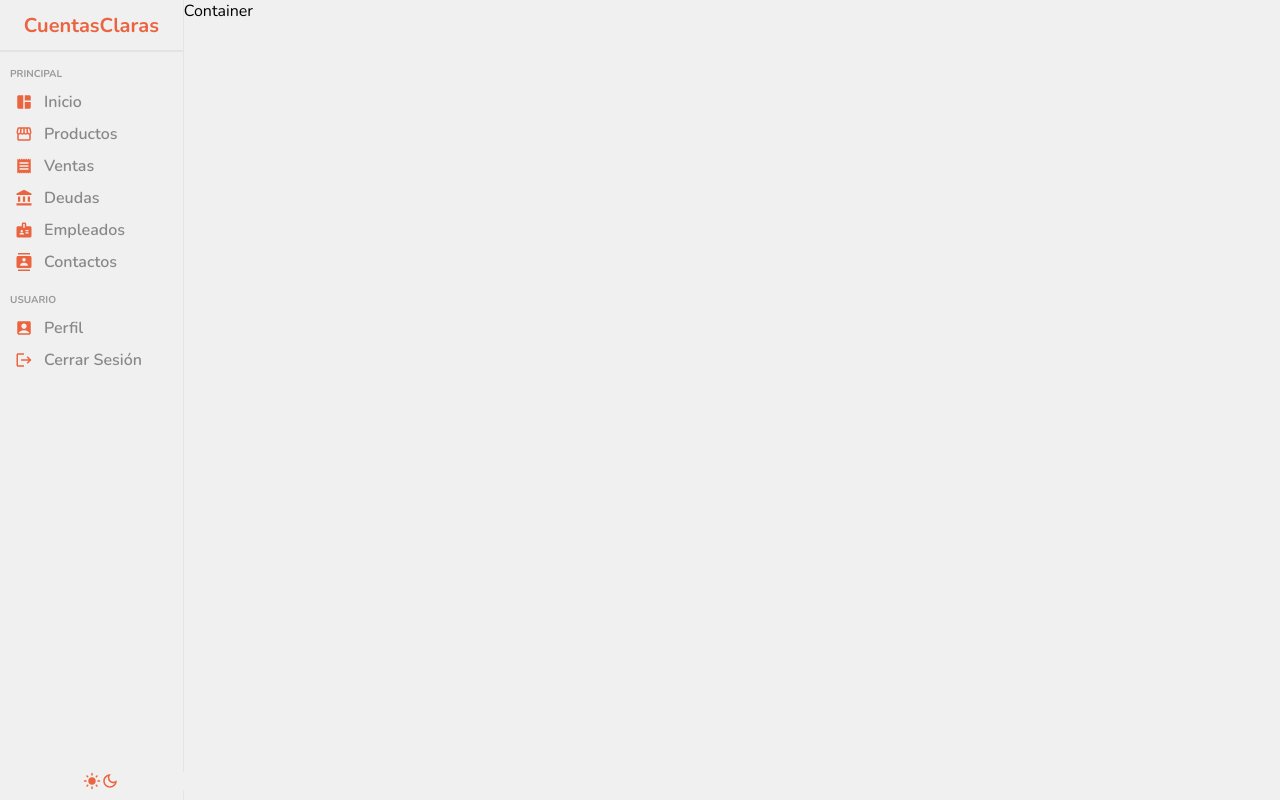
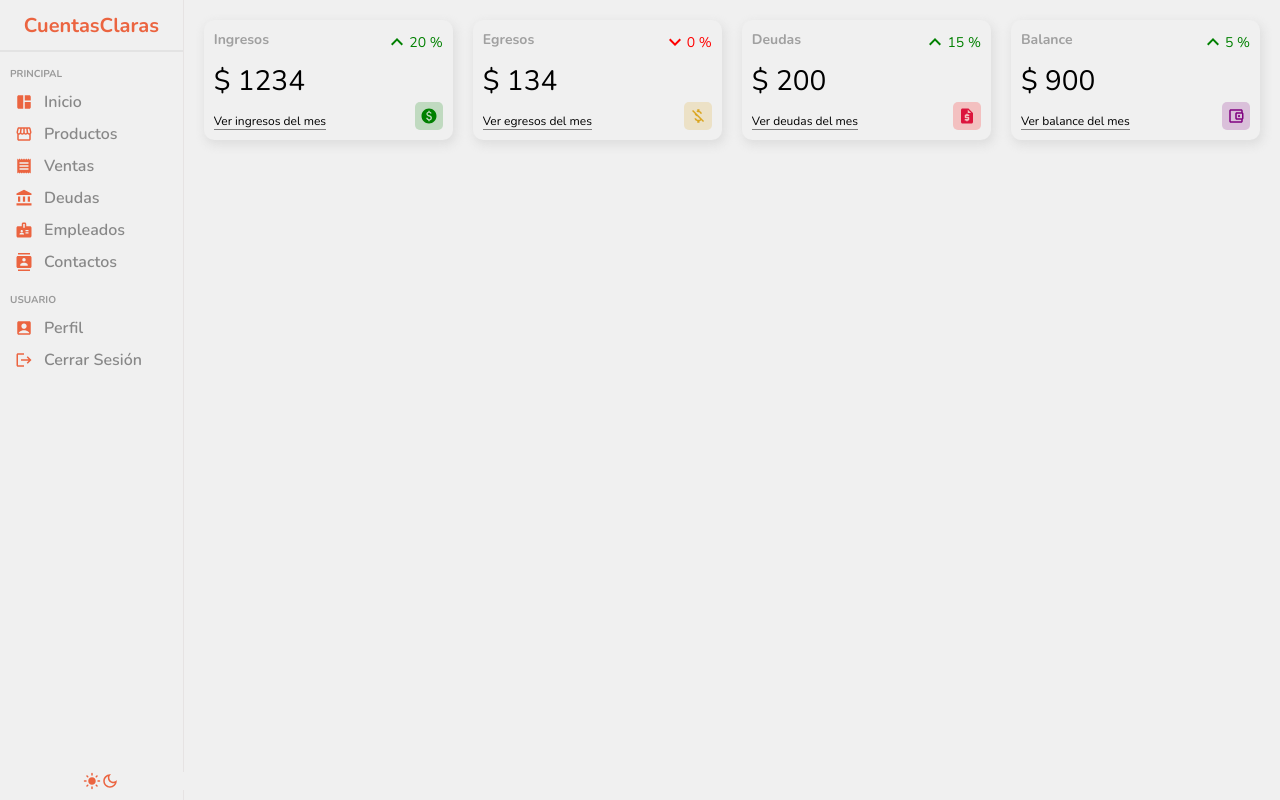
Before and after one commit to JuanDZambrano/invoice-application-fe, a React (Vite) app: page / in a window 1280 px wide. Built offline with nearby package versions, Linux system fonts and the light colour scheme.

Commit message:
[New] Widget component and widgets for the home page

```diff
--- a/src/components/index.ts
+++ b/src/components/global/index.ts
@@ -1,2 +1,2 @@
 export { Sidebar } from "./sidebar/Sidebar";
-export { Navbar } from "./navbar/Navbar";
+export { Widget } from "./widget/Widget";
--- /dev/null
+++ b/src/components/global/widget/Widget.tsx
@@ -0,0 +1,44 @@
+import KeyboardArrowDownIcon from "@mui/icons-material/KeyboardArrowDown";
+import KeyboardArrowUpIcon from "@mui/icons-material/KeyboardArrowUp";
+import "./Widget.scss";
+
+export interface Widget {
+  title: string;
+  counter: string;
+  link: string;
+  percentage: number;
+  icon: JSX.Element;
+  isMoney?: boolean;
+}
+
+export const Widget = ({
+  title,
+  counter,
+  link,
+  percentage,
+  icon,
+  isMoney = true,
+}: Widget): JSX.Element => {
+  return (
+    <div className="widget">
+      <div className="information">
+        <span className="title">{title}</span>
+        <span className="counter">
+          {isMoney && "$"} {counter}
+        </span>
+        <span className="link">{link}</span>
+      </div>
+      <div className="trend">
+        <div
+          className={
+            percentage > 0 ? "percentage positive" : "percentage negative"
+          }
+        >
+          {percentage > 0 ? <KeyboardArrowUpIcon /> : <KeyboardArrowDownIcon />}
+          {percentage} %
+        </div>
+        {icon}
+      </div>
+    </div>
+  );
+};
--- /dev/null
+++ b/src/components/global/widget/widget.scss
@@ -0,0 +1,54 @@
+.widget {
+  display: flex;
+  justify-content: space-between;
+  flex: 1;
+  padding: 10px;
+  -webkit-box-shadow: 2px 4px 10px 1px rgba(0, 0, 0, 0.47);
+  box-shadow: 2px 4px 10px 1px rgba(201, 201, 201, 0.47);
+  border-radius: 10px;
+  height: 100px;
+
+  .information,
+  .trend {
+    display: flex;
+    flex-direction: column;
+    justify-content: space-between;
+
+    .title {
+      font-weight: bold;
+      font-size: 14px;
+      color: rgb(160, 160, 160);
+    }
+
+    .counter {
+      font-size: 28px;
+      font-weight: 300;
+    }
+
+    .link {
+      width: max-content;
+      font-size: 12px;
+      border-bottom: 1px solid gray;
+    }
+
+    .percentage {
+      display: flex;
+      align-items: center;
+      font-size: 14px;
+
+      &.positive {
+        color: green;
+      }
+      &.negative {
+        color: red;
+      }
+    }
+
+    .icon {
+      font-size: 18px;
+      padding: 5px;
+      border-radius: 5px;
+      align-self: flex-end;
+    }
+  }
+}
--- /dev/null
+++ b/src/components/home/BalanceWidget.tsx
@@ -0,0 +1,22 @@
+import AccountBalanceWalletOutlinedIcon from "@mui/icons-material/AccountBalanceWalletOutlined";
+import { Widget } from "../global/widget/Widget";
+
+export const BalanceWidget = (): JSX.Element => {
+  return (
+    <Widget
+      title={"Balance"}
+      counter={"900"}
+      link={"Ver balance del mes"}
+      percentage={5}
+      icon={
+        <AccountBalanceWalletOutlinedIcon
+          className="icon"
+          style={{
+            backgroundColor: "rgba(128, 0, 128, 0.2)",
+            color: "purple",
+          }}
+        />
+      }
+    />
+  );
+};
--- /dev/null
+++ b/src/components/home/DebtsWidget.tsx
@@ -0,0 +1,22 @@
+import RequestQuoteIcon from "@mui/icons-material/RequestQuote";
+import { Widget } from "../global/widget/Widget";
+
+export const DebtsWidget = (): JSX.Element => {
+  return (
+    <Widget
+      title={"Deudas"}
+      counter={"200"}
+      link={"Ver deudas del mes"}
+      percentage={15}
+      icon={
+        <RequestQuoteIcon
+          className="icon"
+          style={{
+            color: "crimson",
+            backgroundColor: "rgba(255, 0, 0, 0.2)",
+          }}
+        />
+      }
+    />
+  );
+};
--- /dev/null
+++ b/src/components/home/ExpensesWidget.tsx
@@ -0,0 +1,22 @@
+import MoneyOffCsredOutlinedIcon from "@mui/icons-material/MoneyOffCsredOutlined";
+import { Widget } from "../global/widget/Widget";
+
+export const ExpensesWidget = (): JSX.Element => {
+  return (
+    <Widget
+      title={"Egresos"}
+      counter={"134"}
+      link={"Ver egresos del mes"}
+      percentage={0}
+      icon={
+        <MoneyOffCsredOutlinedIcon
+          className="icon"
+          style={{
+            color: "goldenrod",
+            backgroundColor: "rgba(218, 165, 32, 0.2)",
+          }}
+        />
+      }
+    />
+  );
+};
--- /dev/null
+++ b/src/components/home/IncomeWidget.tsx
@@ -0,0 +1,22 @@
+import PaidIcon from "@mui/icons-material/Paid";
+import { Widget } from "../global/widget/Widget";
+
+export const IncomeWidget = (): JSX.Element => {
+  return (
+    <Widget
+      title={"Ingresos"}
+      counter={"1234"}
+      link={"Ver ingresos del mes"}
+      percentage={20}
+      icon={
+        <PaidIcon
+          className="icon"
+          style={{
+            color: "green",
+            backgroundColor: "rgba(0, 128, 0, 0.2)",
+          }}
+        />
+      }
+    />
+  );
+};
--- /dev/null
+++ b/src/components/home/index.ts
@@ -0,0 +1,4 @@
+export { IncomeWidget } from "./IncomeWidget";
+export { ExpensesWidget } from "./ExpensesWidget";
+export { DebtsWidget } from "./DebtsWidget";
+export { BalanceWidget } from "./BalanceWidget";
--- a/src/pages/home/Home.tsx
+++ b/src/pages/home/Home.tsx
@@ -1,11 +1,24 @@
-import { Sidebar } from "../../components";
+import { Sidebar } from "../../components/global";
+import {
+  BalanceWidget,
+  DebtsWidget,
+  ExpensesWidget,
+  IncomeWidget,
+} from "../../components/home";
 import "./home.scss";
 
 export const Home = () => {
   return (
     <div className="home">
       <Sidebar />
-      <div className="home_content">Container</div>
+      <div className="home_content">
+        <div className="widgets">
+          <IncomeWidget />
+          <ExpensesWidget />
+          <DebtsWidget />
+          <BalanceWidget />
+        </div>
+      </div>
     </div>
   );
 };
--- a/src/pages/home/home.scss
+++ b/src/pages/home/home.scss
@@ -1,6 +1,15 @@
 .home {
   display: flex;
+
   .home_content {
     flex: 6;
+
+    .widgets {
+      display: grid;
+      grid-template-columns: repeat(4, 1fr);
+      grid-auto-rows: minmax(100px, auto);
+      padding: 20px;
+      gap: 20px;
+    }
   }
 }
```
Also changed, not shown: src/components/global/sidebar/Sidebar.tsx (renamed from src/components/sidebar/Sidebar.tsx, +10 -10 lines), src/components/global/sidebar/sidebar.scss (renamed from src/components/sidebar/sidebar.scss).
